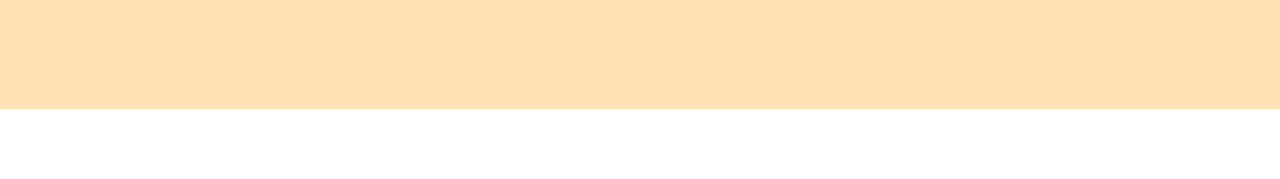
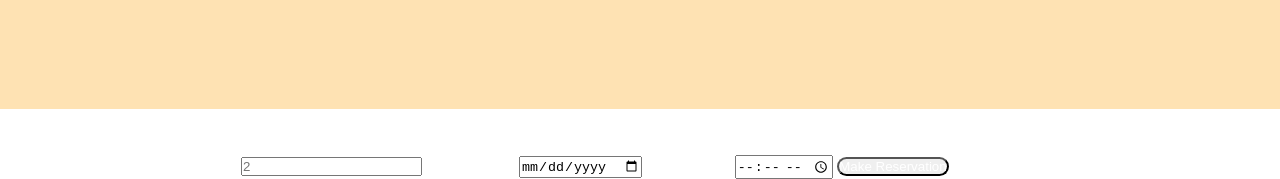
Before and after one commit to RemmySpicy/odin-restaurant-page, a website built with webpack: page dist/index.html in a window 1280 px wide. Shown: the part 1306-1485 px from the top of the page. Before the commit the page ends 1415 px from the top, so only its background shows below. Built offline with nearby package versions, Linux system fonts and the light colour scheme.

Commit message:
Add html for contact section

```diff
--- a/dist/index.html
+++ b/dist/index.html
@@ -65,9 +65,30 @@
         </div>
 
         <div class="contact">
-            <form action="">
+            <h2>Book A Table</h2>
 
-            </form>
+            <div class="container">
+                <div class="about">
+                    <p>Lorem ipsum, dolor sit amet consectetur adipisicing elit. Non rem debitis eius dolorem, mollitia, nemo sint, hic nihil fuga laudantium facere at.</p>
+                </div>
+
+                <div class="reserve">
+                    <form action="">
+                        <label for="people-num">Number of People</label>
+                        <input type="number" name="people-num" id="" placeholder="2">
+
+                        <label for="date">Choose Day</label>
+                        <input type="date">
+
+                        <label for="time">Select Time</label>
+                        <input type="time" name="" id="">
+
+                        <button type="submit">Make Reservation</button>
+                    </form>
+                </div>
+            </div>
+
+
         </div>
     </div>
 </body>
```
